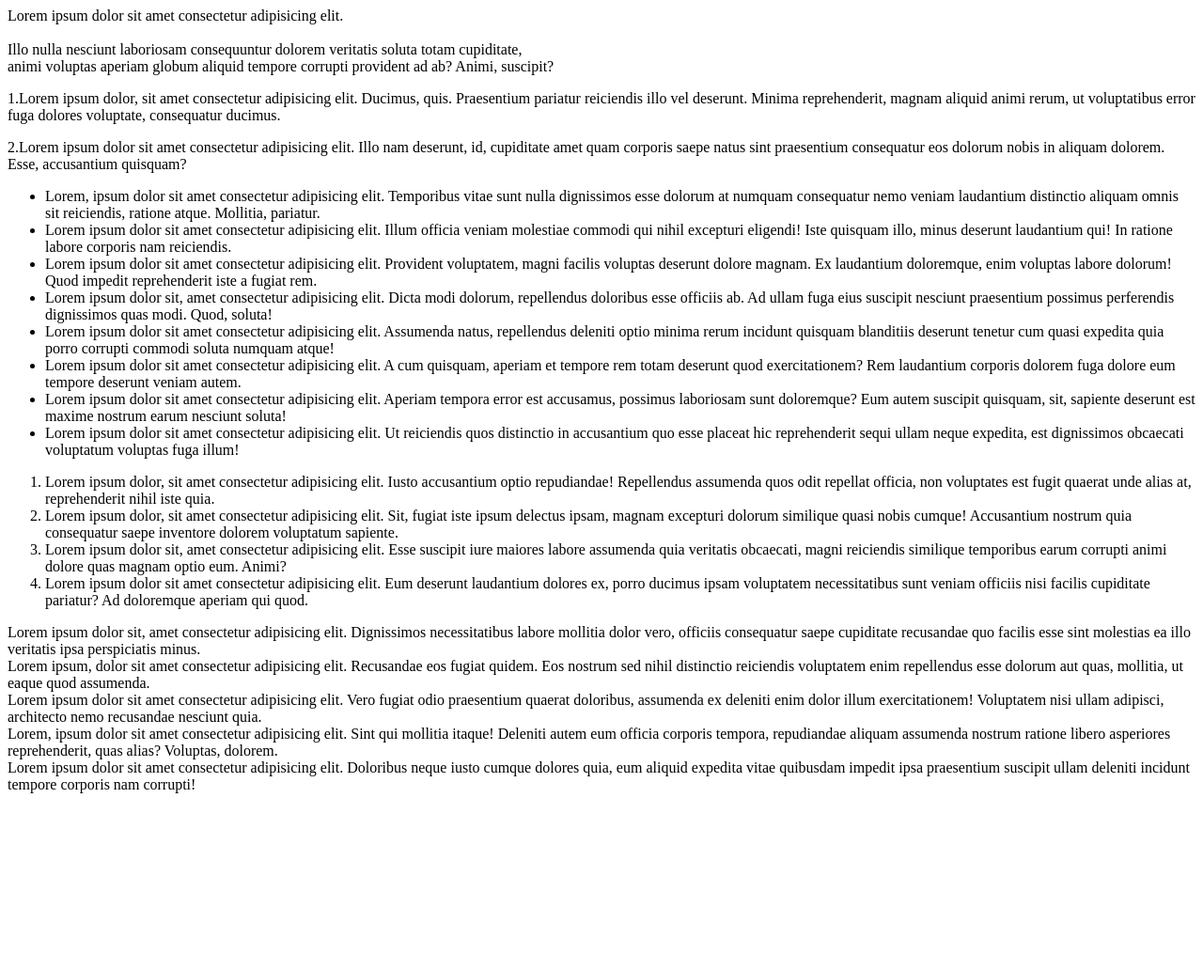
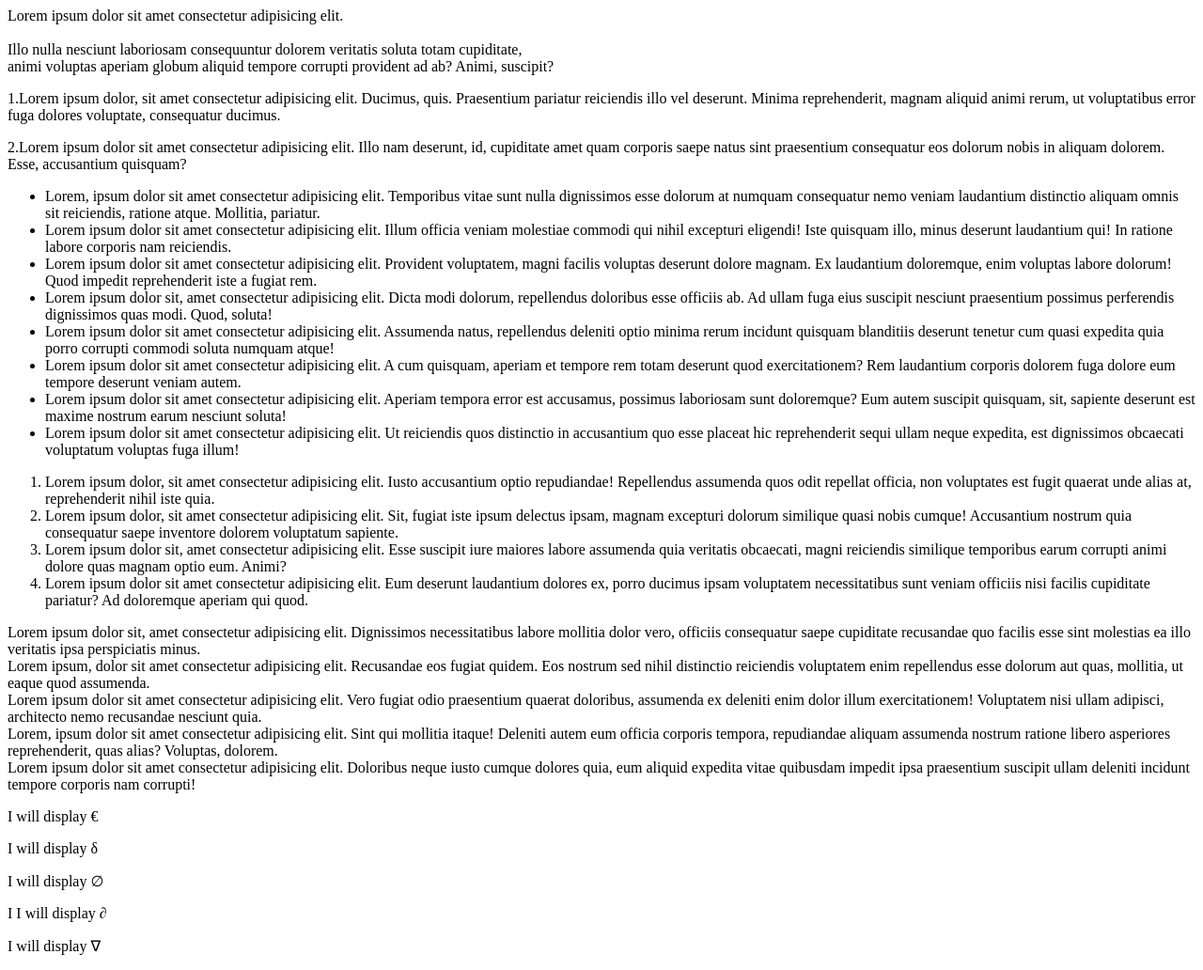
Before and after one commit to FeedlYourlHead/html-css-practice, a plain HTML site: page intro/index.html in a window 1280 px wide. Shown: the whole page at 94% size. Before the commit the page ends 852 px from the top, so only its background shows below. Drawn offline with Linux system fonts and the light colour scheme.

Commit message:
add paragraph with symbols

```diff
--- a/intro/index.html
+++ b/intro/index.html
@@ -43,7 +43,10 @@
    <div>Lorem ipsum dolor sit amet consectetur adipisicing elit. Vero fugiat odio praesentium quaerat doloribus, assumenda ex deleniti enim dolor illum exercitationem! Voluptatem nisi ullam adipisci, architecto nemo recusandae nesciunt quia.</div>
    <div>Lorem, ipsum dolor sit amet consectetur adipisicing elit. Sint qui mollitia itaque! Deleniti autem eum officia corporis tempora, repudiandae aliquam assumenda nostrum ratione libero asperiores reprehenderit, quas alias? Voluptas, dolorem.</div>
    <div>Lorem ipsum dolor sit amet consectetur adipisicing elit. Doloribus neque iusto cumque dolores quia, eum aliquid expedita vitae quibusdam impedit ipsa praesentium suscipit ullam deleniti incidunt tempore corporis nam corrupti!</div>
-
-
+<p>I will display &euro;</p>
+<p>I will display &delta; </p>
+<p>I will display &empty; </p>
+<p>I I will display &part;</p>
+<p>I will display &nabla;</p>
 </body>
 </html>
```
